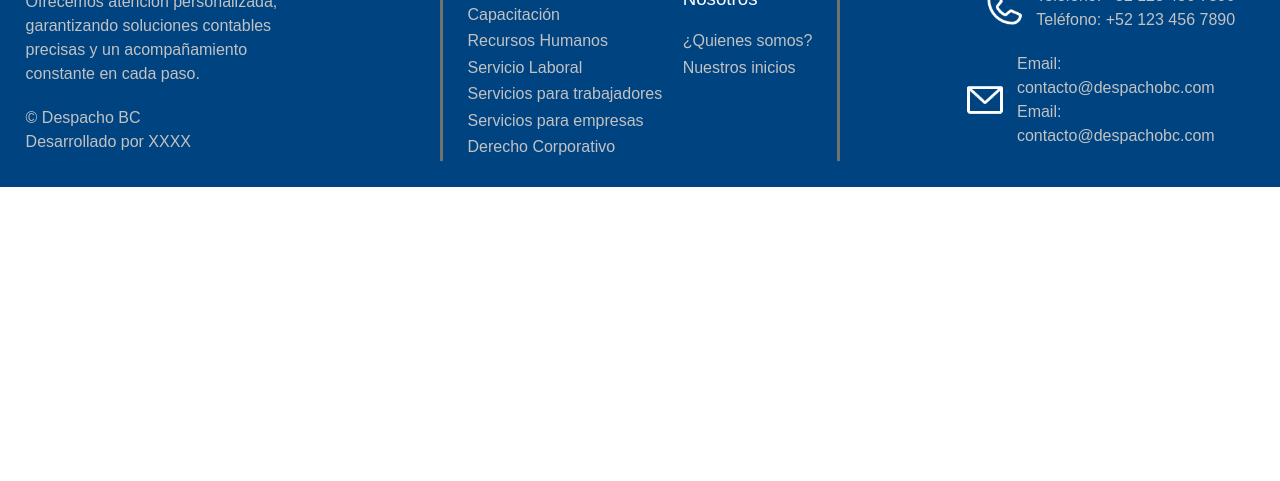
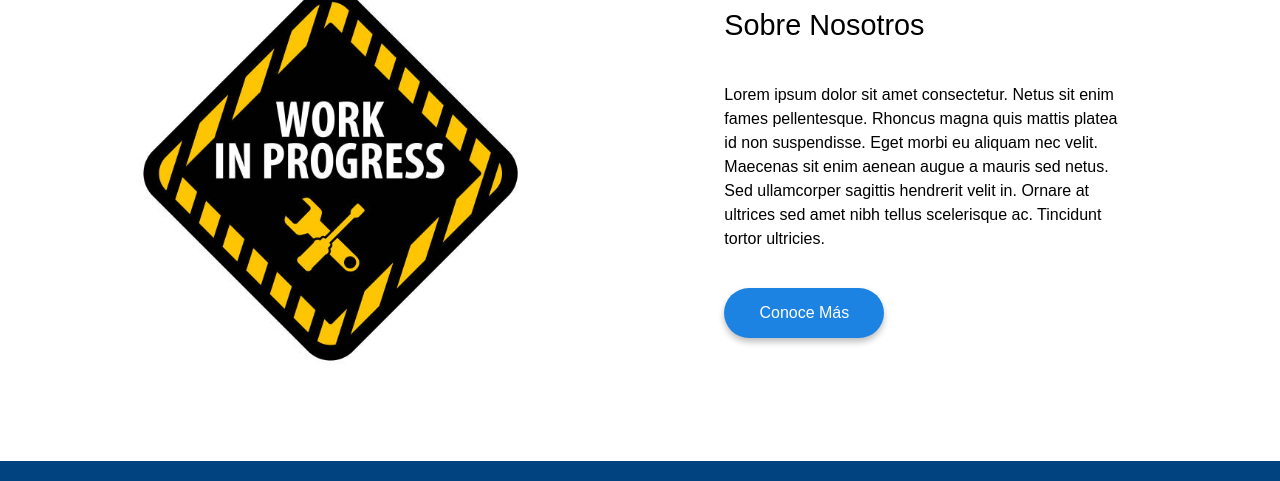
Before and after one commit to JoacoElexer/DespachoBC-WebPage, an Astro site: page / in a window 1280 px wide. Shown: the part 2144-2625 px from the top of the page. Before the commit the page ends 2331 px from the top, so only its background shows below. Built offline with nearby package versions, Linux system fonts and the light colour scheme; Astro itself is replaced by a stand-in of ours; a web font is replaced by a local one.

Commit message:
Seccion 'sobre nosotros' y boton azul
Seccion 'sobre nosotros' terminada y componente de boton azul creado | Imagen de seccion pendiente

```diff
--- /dev/null
+++ b/src/components/global/BlueButtonComponent.astro
@@ -0,0 +1,8 @@
+---
+const { text, onClick } = Astro.props;
+---
+
+<style>
+    @import url("../../styles/global/blueButtonComponent.css");
+</style>
+<button class="blueButton" onclick={onClick}>{text}</button>
--- a/src/pages/index.astro
+++ b/src/pages/index.astro
@@ -4,12 +4,15 @@ import "../styles/index/pages/index.css";
 import "../styles/index/sections/hero.css";
 import "../styles/index/sections/confianza.css";
 import "../styles/index/sections/services.css";
+import "../styles/index/sections/aboutUs.css";
 import BarChartComponent from "../components/index/BarChartComponent.astro";
 import PieChartComponent from"../components/index/PieChartComponent.astro";
 import CardComponent from "../components/services/ServiceCardComponent.astro";
 import ServiceGridComponent from "../components/services/ServiceGridComponent.astro";
+import BlueButton from "../components/global/BlueButtonComponent.astro";
 
 const heroImg = '/assets/hero_section_img.png'
+const wip = '/assets/WorkInProgress.jpg'
 ---
 
 <IndexLayout title="Despacho BC">
@@ -83,10 +86,12 @@ const heroImg = '/assets/hero_section_img.png'
 	<section class="sobre-nosotros">
 		<div class="aboutus-wrapper">
 			<div class="aboutus-content-left">
-
+				<img src={wip} alt="" class="aboutus-image"/>
 			</div>
 			<div class="aboutus-content-right">
-
+				<h2 class="aboutus-title">Sobre Nosotros</h2>
+				<p class="aboutus-description">Lorem ipsum dolor sit amet consectetur. Netus sit enim fames pellentesque. Rhoncus magna quis mattis platea id non suspendisse. Eget morbi eu aliquam nec velit. Maecenas sit enim aenean augue a mauris sed netus. Sed ullamcorper sagittis hendrerit velit in. Ornare at ultrices sed amet nibh tellus scelerisque ac. Tincidunt tortor ultricies.</p>
+				<BlueButton text="Conoce Más" onClick="console.log('Conoce Más clicked')" />
 			</div>
 		</div>
 	</section>
--- /dev/null
+++ b/src/styles/global/blueButtonComponent.css
@@ -0,0 +1,10 @@
+.blueButton {
+    background-color: #1D83E2;
+    color: white;
+    padding: 1rem;
+    border-radius: 50px;
+    box-shadow: 0 4px 6px rgba(0, 0, 0, 0.25);
+    border: none;
+    font-size: 1rem;
+    width: 10rem;
+}
--- /dev/null
+++ b/src/styles/index/sections/aboutUs.css
@@ -0,0 +1,40 @@
+.aboutus-wrapper {
+    display: flex;
+    flex-direction: row;
+    justify-content: space-around;
+    align-items: center;
+    gap: 5rem;
+    position: relative;
+    z-index: 1;
+    padding: clamp(4rem, 5vw, 2rem);
+}
+
+.aboutus-content-left {
+    width: 50%;
+    display: flex;
+    align-content: center;
+    justify-content: center;
+}
+
+.aboutus-image {
+    width: 85%;
+    border-radius: 10px;
+}
+
+.aboutus-content-right {
+    width: 50%;
+    display: flex;
+    flex-direction: column;
+    gap: 1.5rem;
+    padding: 3rem;
+}
+
+.aboutus-title {
+    font-size: 1.8rem;
+}
+
+.aboutus-content-right p {
+    font-size: 1rem;
+    max-width: 25rem;
+    padding-block: 0.8rem;
+}
```
Also changed, not shown: public/assets/WorkInProgress.jpg (added).
